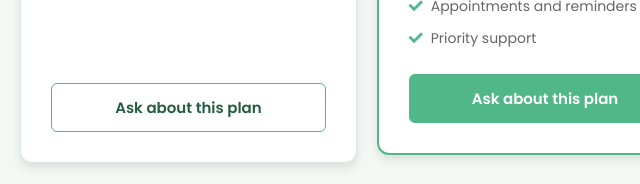
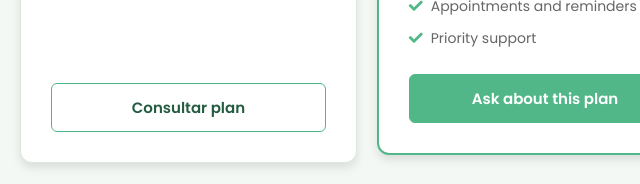
Before and after one commit to upc-pre-202620-1asi0729-7800-vantara/vantara-website, a plain HTML site: page index-en.html in a window 1280 px wide. Shown: the part 3936-4120 px from the top of the page, 95-735 px from the left. Drawn offline with Linux system fonts and the light colour scheme.

Commit message:
update link plan en

```diff
--- a/index-en.html
+++ b/index-en.html
@@ -118,7 +118,7 @@
                 <li>General reports</li>
                 <li>Email support</li>
             </ul>
-            <a href="#contact" class="plan-button">Ask about this plan</a>
+                <a href="https://upc-pre-202620-1asi0729-7800-vantara.github.io/vantara-webapp/iam/sign-in" class="plan-button">Consultar plan</a>        </article>
         </article>
         <article class="plan-card featured">
             <span class="plan-badge">Most popular</span>
```
